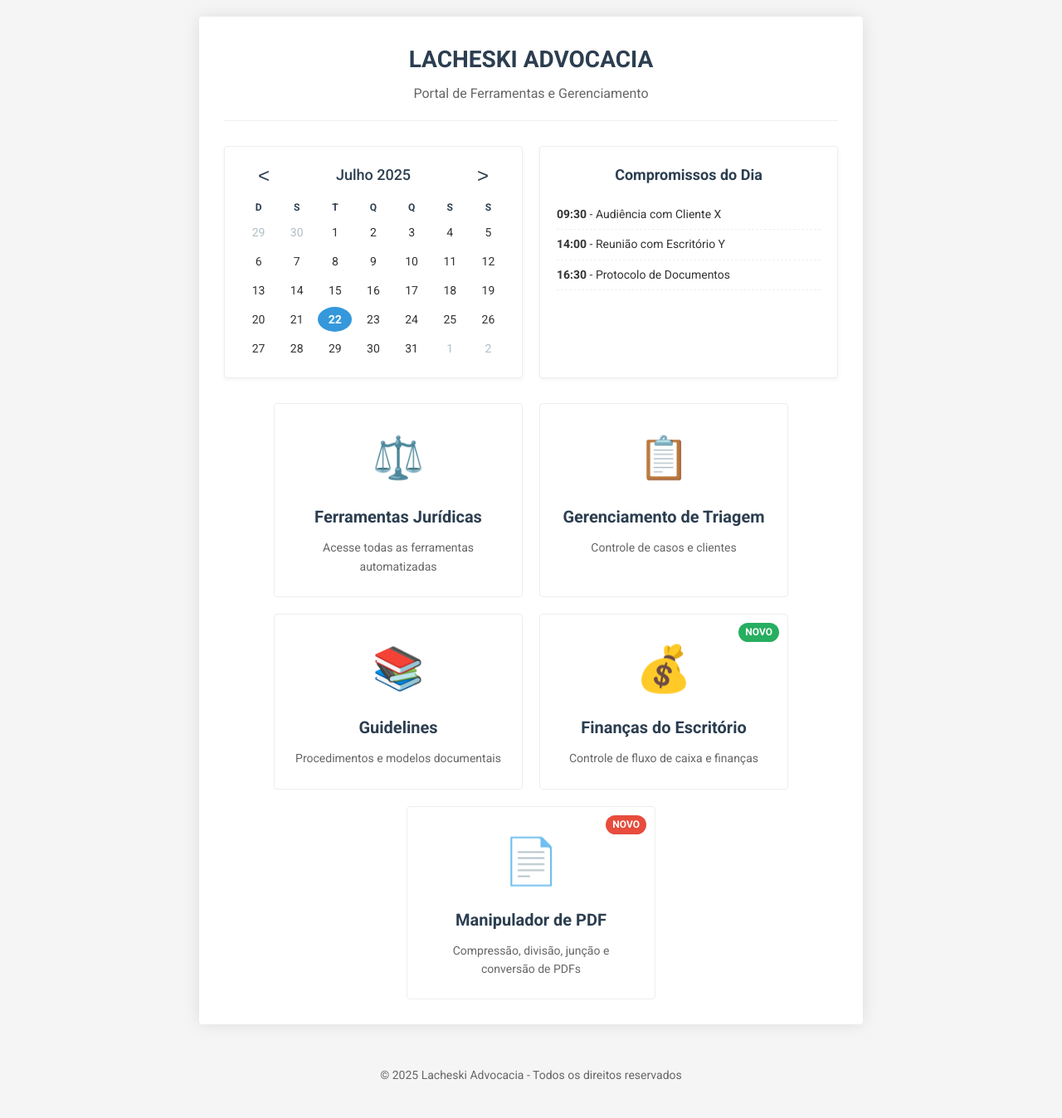
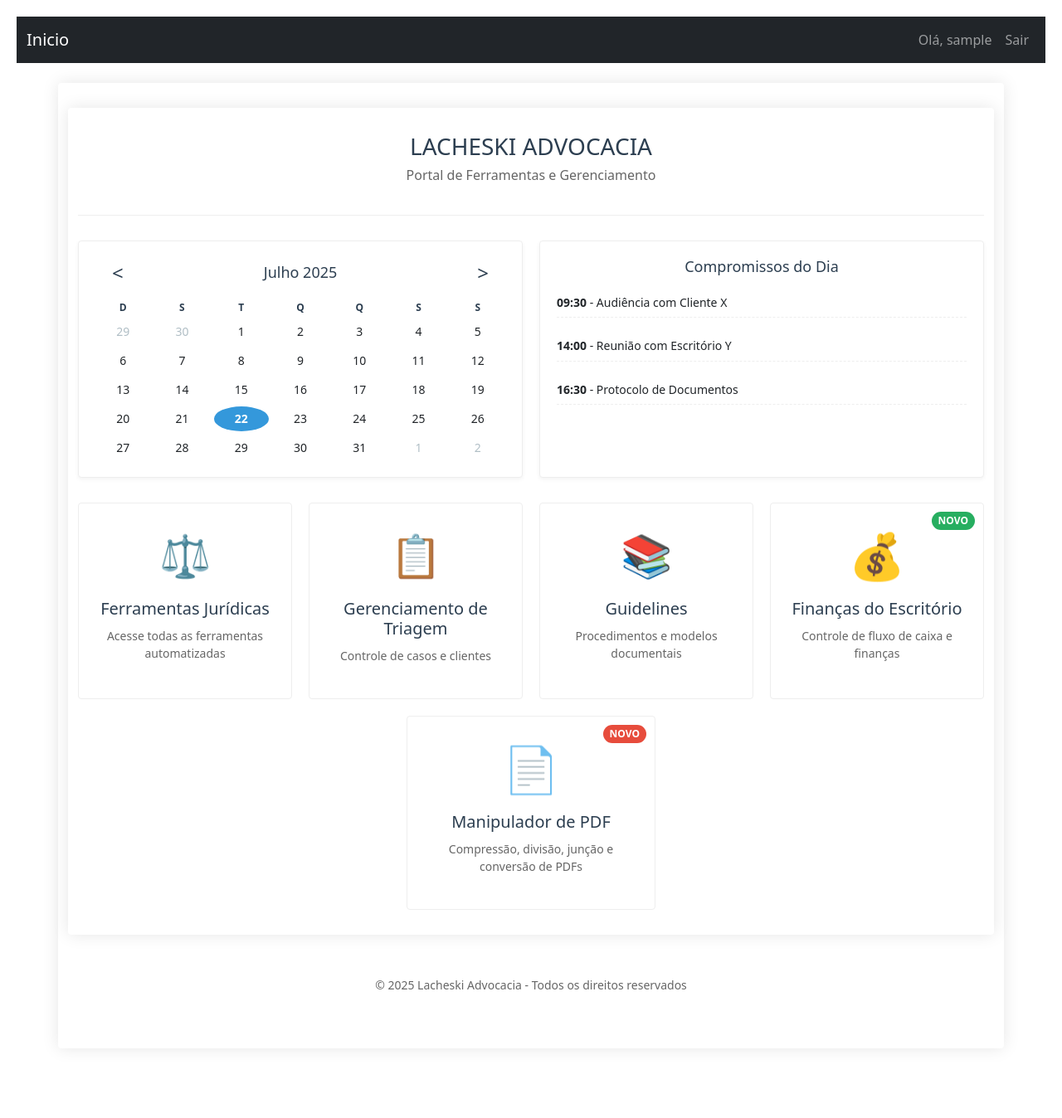
Before and after one commit to DrTiagoLacheski/lacheskiadv, a Flask app: page / in a window 1280 px wide. Shown: the whole page at 83% size. After the commit the page ends 1284 px from the top, so only its background shows below. Run offline with Flask 3, Linux system fonts and the light colour scheme; the visitor is signed in with stand-in values (Sample User, id 1); some libraries are stand-ins or nearby versions.

Commit message:
Adcionado nova base para pagina inicial e feita a adaptação index.html dessa nova base

```diff
--- /dev/null
+++ b/templates/base.html
@@ -0,0 +1,75 @@
+<!DOCTYPE html>
+<html lang="pt-BR">
+<head>
+    <meta charset="UTF-8">
+    <meta name="viewport" content="width=device-width, initial-scale=1.0">
+
+    {# Define o título da página. Outras páginas podem sobrescrever isso. #}
+    <title>{% block title %}Lacheski Advocacia - Portal{% endblock %}</title>
+
+    {# Bloco para estilos CSS. Outras páginas podem adicionar seus próprios estilos ou substituir. #}
+    {% block styles %}
+        <link rel="stylesheet" href="https://cdn.jsdelivr.net/npm/bootstrap-icons@1.8.0/font/bootstrap-icons.css">
+        <link rel="stylesheet" href="{{ url_for('static', filename='css/style.css') }}">
+        <link href="https://cdn.jsdelivr.net/npm/bootstrap@5.3.0/dist/css/bootstrap.min.css" rel="stylesheet">
+        {# FONTE GLOBAL: Exemplo da fonte Roboto #}
+        <link href="https://fonts.googleapis.com/css2?family=Roboto:wght@300;400;500;700&display=swap" rel="stylesheet">
+        {# Bloco extra para estilos adicionais, se necessário, herdando os estilos da base #}
+        {% block extra_styles %}{% endblock %}
+    {% endblock %}
+
+</head>
+<body>
+    <nav class="navbar navbar-expand-lg navbar-dark bg-dark">
+        {# #}
+        <div class="container-fluid">
+            {# #}
+            <a class="navbar-brand" href="{{ url_for('main.index') }}">Inicio</a>
+
+            {# #}
+            <button class="navbar-toggler" type="button" data-bs-toggle="collapse" data-bs-target="#navbarNav">
+                <span class="navbar-toggler-icon"></span>
+            </button>
+
+            <div class="collapse navbar-collapse" id="navbarNav">
+                <ul class="navbar-nav ms-auto"> {# #}
+                    {% if current_user.is_authenticated %}
+                    <li class="nav-item">
+                        <span class="nav-link">Olá, {{ current_user.username }}</span>
+                    </li>
+                    <li class="nav-item">
+                        <a class="nav-link" href="{{ url_for('auth.logout') }}">Sair</a>
+                    </li>
+                    {% else %}
+                    <li class="nav-item">
+                        <a class="nav-link" href="{{ url_for('auth.login') }}">Login</a>
+                    </li>
+                    {% endif %}
+                </ul>
+            </div>
+        </div>
+    </nav>
+
+    <div class="container mt-4">
+        {% with messages = get_flashed_messages(with_categories=true) %}
+            {% if messages %}
+                {% for category, message in messages %}
+                    <div class="alert alert-{{ category }} alert-dismissible fade show" role="alert">
+                        {{ message }}
+                        <button type="button" class="btn-close" data-bs-dismiss="alert"></button>
+                    </div>
+                {% endfor %}
+            {% endif %}
+        {% endwith %}
+
+        {% block content %}{% endblock %}
+    </div>
+
+    {# #}
+    <script src="https://cdn.jsdelivr.net/npm/bootstrap@5.3.0/dist/js/bootstrap.bundle.min.js"></script>
+    <script src="https://cdn.jsdelivr.net/npm/sortablejs@1.14.0/Sortable.min.js"></script>
+
+    {# #}
+    {% block scripts %}{% endblock %}
+</body>
+</html>
--- a/templates/index.html
+++ b/templates/index.html
@@ -1,13 +1,15 @@
-<!DOCTYPE html>
-<html lang="pt-BR">
-<head>
-    <meta charset="UTF-8">
-    <meta name="viewport" content="width=device-width, initial-scale=1.0">
-    <title>Lacheski Advocacia - Portal</title>
-    <link rel="stylesheet" href="{{ url_for('static', filename='css/style.css') }}">
-    <link href="https://fonts.googleapis.com/css2?family=Roboto:wght@300;400;500;700&display=swap" rel="stylesheet">
-</head>
-<body>
+{% extends "base.html" %} {# Indica que este template herda de base.html #}
+
+{% block title %}Lacheski Advocacia - Início{% endblock %} {# Título específico para a página inicial #}
+
+{% block styles %}
+    {{ super() }} {# Mantém os estilos definidos em base.html, incluindo a nova fonte #}
+    <link rel="stylesheet" href="{{ url_for('static', filename='css/index_custom.css') }}"> {# Adicione seu CSS específico para index.html aqui #}
+    {# Exemplo: se houver um style.css ou outro CSS que era de index.html, coloque aqui. #}
+    {# <link rel="stylesheet" href="{{ url_for('static', filename='css/style.css') }}"> #}
+{% endblock %}
+
+{% block content %} {# Todo o conteúdo principal da página index.html vai dentro deste bloco #}
     <div class="container">
         <header class="header">
             <h1>LACHESKI ADVOCACIA</h1>
@@ -68,7 +70,6 @@
                 <p>Controle de fluxo de caixa e finanças</p>
             </a>
 
-            <!-- NOVO CARD - Manipulador de PDF -->
             <a href="#" class="main-option-card pdf-tools-card">
                 <div class="option-icon">📄</div>
                 <h3>Manipulador de PDF</h3>
@@ -80,6 +81,10 @@
     <footer class="footer">
         <p>© 2025 Lacheski Advocacia - Todos os direitos reservados</p>
     </footer>
+{% endblock %}
+
+{% block scripts %}
+    {{ super() }} {# Inclui os scripts da base (Bootstrap, SortableJS) #}
 
     <script>
         document.addEventListener('DOMContentLoaded', function() {
@@ -152,5 +157,4 @@
             renderCalendar();
         });
     </script>
-</body>
-</html>
+{% endblock %}
```
